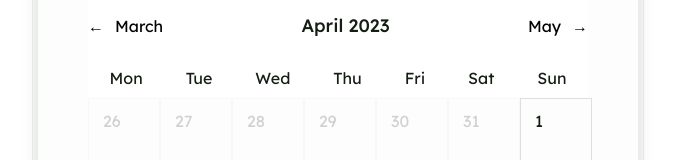
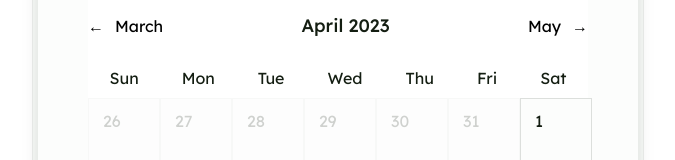
Before and after one commit to AniaPiWo/fancy-calendar-js, a React (Vite) app: page / in a window 1280 px wide. Shown: the part 218-378 px from the top of the page, without its empty margins (302-977 px from the left). Built offline with nearby package versions, Linux system fonts and the light colour scheme.

Commit message:
sunday first

```diff
--- a/src/components/Calendar.jsx
+++ b/src/components/Calendar.jsx
@@ -111,13 +111,13 @@ const formattedDateTo = dateTo ? format(dateTo, 'MMMM dd') : null;
           <button onClick={nextMonth}>{format(firstDayNextMonth, 'MMMMMM')}<p>&#8594;</p></button>
         </div>
         <div className={css.daysName}>
+        <p>Sun</p>
         <p>Mon</p>
         <p>Tue</p>
         <p>Wed</p>
         <p>Thu</p>
         <p>Fri</p>
         <p>Sat</p>
-        <p>Sun</p>
       </div>
       <div className={css.days} ref={calendarRef}>
     {month.map(({ day, isSelected }) => {
```
